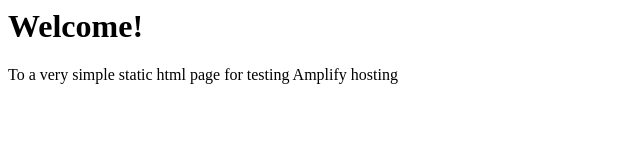
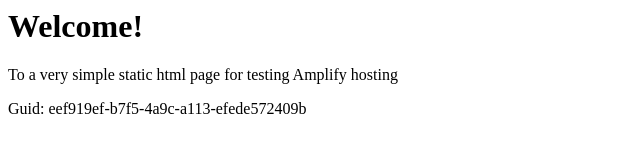
Before and after one commit to aws-aemilia-sin/Github-PR-Commit-Integration-Test-DoNotTouch-Gith-P5X5MO5I-v1-prod-ap-southeast-1, a website: page src/index.html in a window 1280 px wide. Shown: the whole page, without its empty margins (0-640 px from the left). Drawn offline with Linux system fonts and the light colour scheme.

Commit message:
commit from integ tests

```diff
--- a/src/index.html
+++ b/src/index.html
@@ -1,3 +1,5 @@
+
+
 <html lang="en">
 
 <head>
@@ -10,6 +12,6 @@
 <body>
     <h1>Welcome!</h1>
     <p>To a very simple static html page for testing Amplify hosting</p>
-</body>
+    <p>Guid: eef919ef-b7f5-4a9c-a113-efede572409b</p></body>
 
 </html>
```
